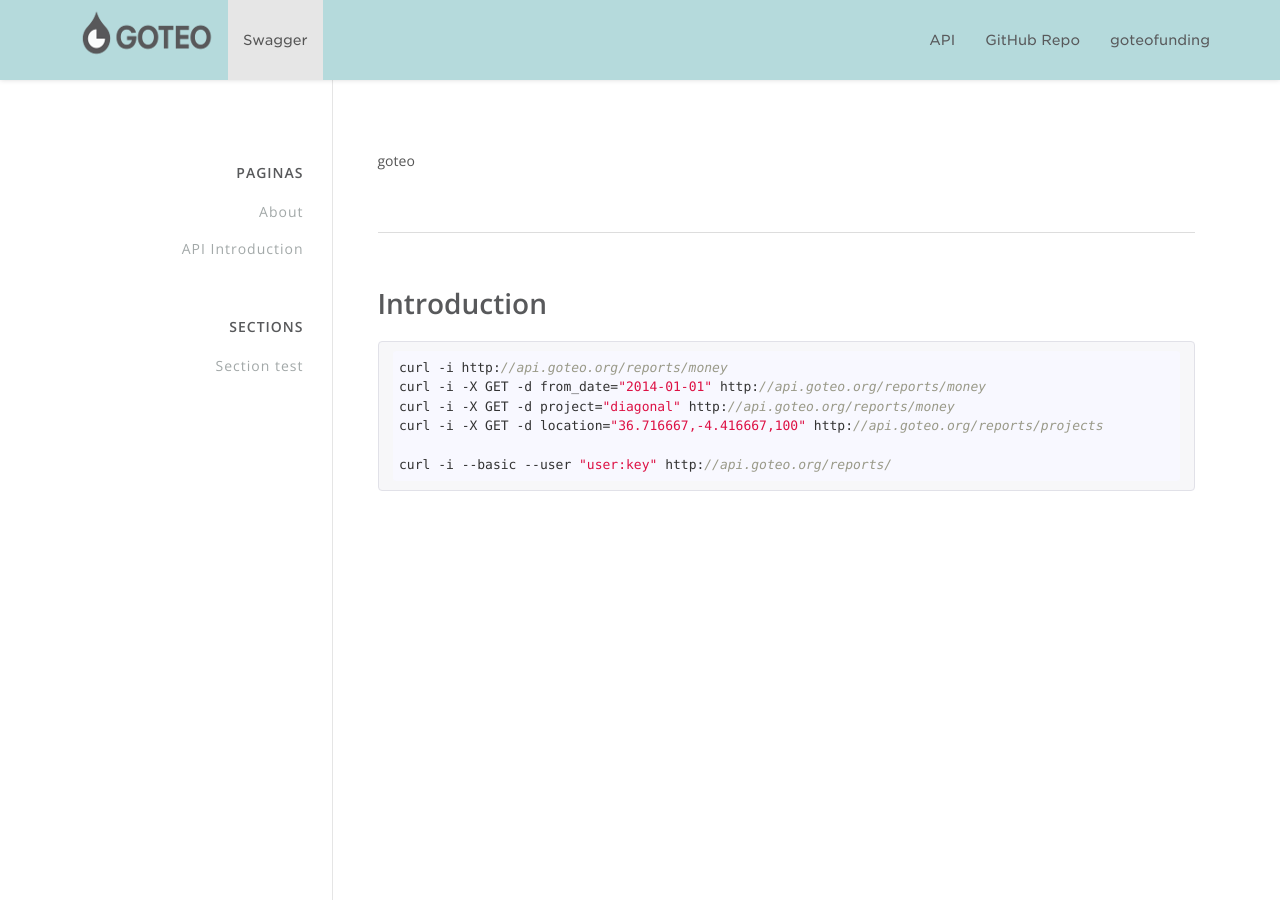
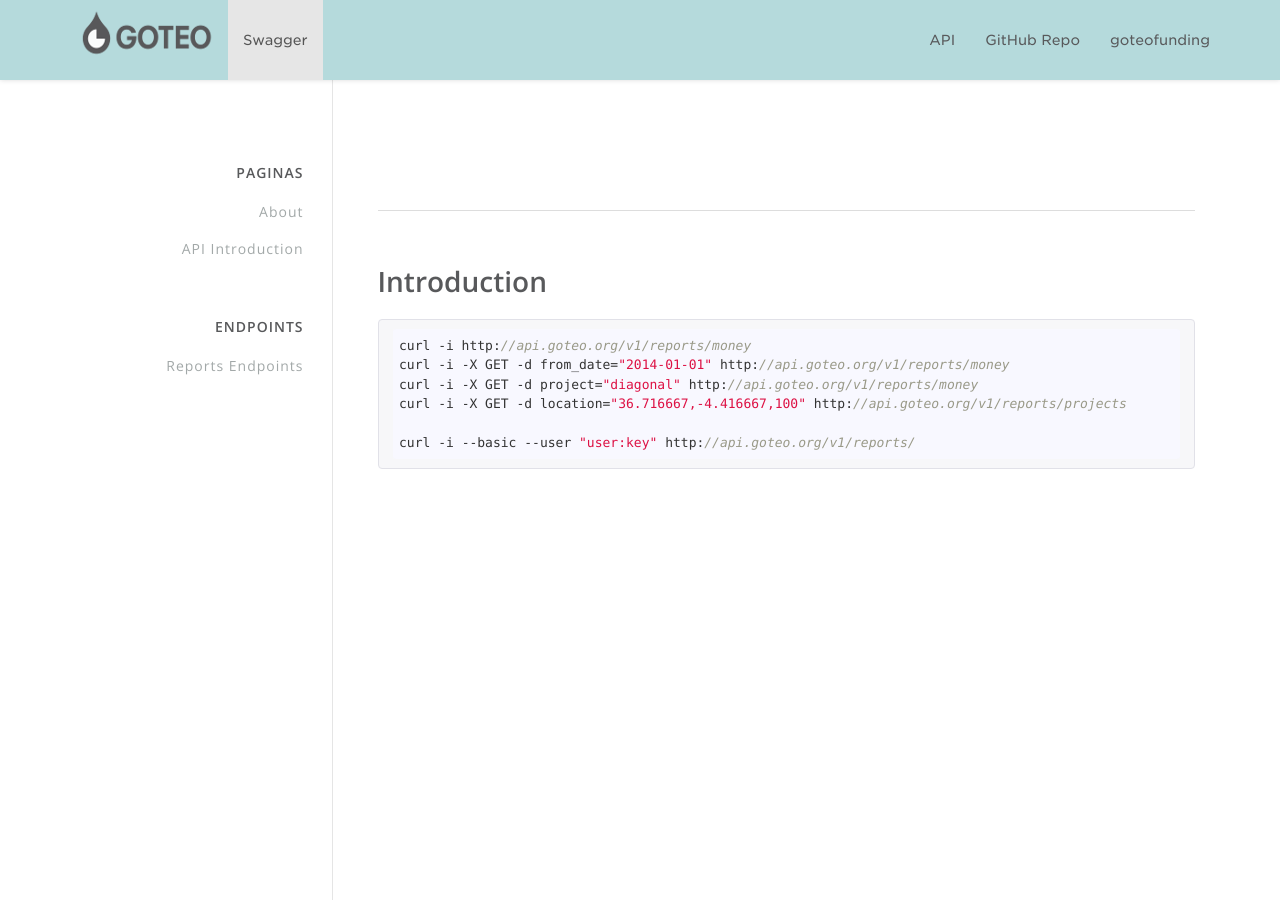
Before and after one commit to GoteoFoundation/goteo-api-doc, a Jekyll site: the page built from docs/home.md, in a window 1280 px wide and 900 px high. Built offline with Jekyll 4.4.1, drawn with Linux system fonts in a browser that asks for light colours; Markdown is read by kramdown in place of the engine named in the settings.

Commit message:
initial endpoint documentation

````diff
--- a/_config.yml
+++ b/_config.yml
@@ -4,6 +4,7 @@
 description: > # Goteo API documentation.
 baseurl: "" # the subpath of your site, e.g. /blog/
 url: "http://developers.goteo.org" # the base hostname & protocol for your site
+apiurl: "http://api.goteo.org/v1" # the base hostname & protocol for api
 twitter_username: goteofunding
 github_username:  goteo
 
--- a/_includes/sidenav.html
+++ b/_includes/sidenav.html
@@ -4,17 +4,17 @@
   </span>
   <ul class="nav nav-pills nav-stacked">
           {% for page in site.pages %}
-          {% if page.title and 'sections' != page.group %}
+          {% if page.title and 'endpoint' != page.group %}
           <li><a href="{{ page.url | prepend: site.baseurl }}">{{ page.title }}</a></li>
           {% endif %}
         {% endfor %}
   </ul>
   <span class="nav-section-title">
-    Sections
+    ENDPOINTS
   </span>
   <ul class="nav nav-pills nav-stacked">
           {% for page in site.pages %}
-          {% if 'sections' == page.group %}
+          {% if 'endpoint' == page.group %}
           <li><a href="{{ page.url | prepend: site.baseurl }}">{{ page.title }}</a></li>
           {% endif %}
         {% endfor %}
--- a/docs/home.md
+++ b/docs/home.md
@@ -3,14 +3,13 @@
 title: API Introduction
 permalink: /
 ---
-goteo
 ## Introduction
 
 ```bash
-curl -i http://api.goteo.org/reports/money
-curl -i -X GET -d from_date="2014-01-01" http://api.goteo.org/reports/money
-curl -i -X GET -d project="diagonal" http://api.goteo.org/reports/money
-curl -i -X GET -d location="36.716667,-4.416667,100" http://api.goteo.org/reports/projects
+curl -i {{ site.apiurl }}/reports/money
+curl -i -X GET -d from_date="2014-01-01" {{ site.apiurl }}/reports/money
+curl -i -X GET -d project="diagonal" {{ site.apiurl }}/reports/money
+curl -i -X GET -d location="36.716667,-4.416667,100" {{ site.apiurl }}/reports/projects
 
-curl -i --basic --user "user:key" http://api.goteo.org/reports/
+curl -i --basic --user "user:key" {{ site.apiurl }}/reports/
 ```
````
Also changed, not shown: docs/endpoints/1_reports.md (added, +33 -0 lines), docs/sections/section1.md (deleted, +0 -7 lines).
